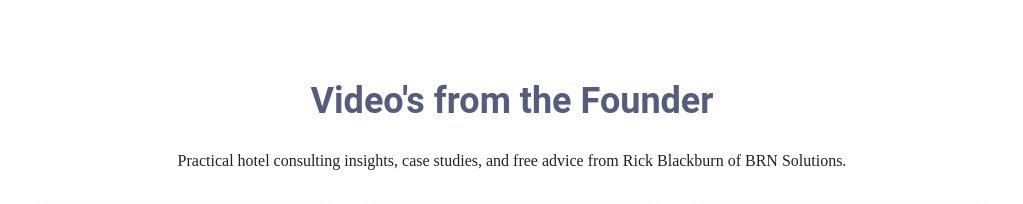
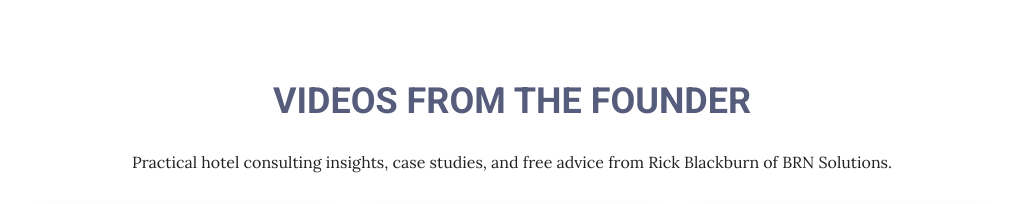
Before and after one commit to Michael-Mount/ricks-advice, a plain HTML site: page index.html in a window 1280 px wide. Shown: the top 204 px of the page, without its empty margins (128-1151 px from the left). Drawn offline with Linux system fonts and the light colour scheme; grey boxes are pictures that could not be loaded.

Commit message:
imported google fonts to match site

```diff
--- a/index.html
+++ b/index.html
@@ -5,6 +5,12 @@
     <meta name="viewport" content="width=device-width, initial-scale=1.0" />
     <title>Rick's Advice Video Gallery</title>
 
+    <link rel="preconnect" href="https://fonts.googleapis.com" />
+    <link rel="preconnect" href="https://fonts.gstatic.com" crossorigin />
+    <link
+      href="https://fonts.googleapis.com/css2?family=Lora:ital,wght@0,400..700;1,400..700&family=Roboto:ital,wght@0,100..900;1,100..900&display=swap"
+      rel="stylesheet"
+    />
     <style>
       body {
         margin: 0;
@@ -28,14 +34,21 @@
 
       .ricks-advice-header h2 {
         font-size: 36px;
-        color: #565C7C;
-        font-family: Roboto;
+        color: #565c7c;
+        font-family: "Roboto", sans-serif;
+        font-optical-sizing: auto;
+        font-style: normal;
+        font-variation-settings: "wdth" 100;
+        text-transform: uppercase;
       }
 
       .ricks-advice-header p {
         font-size: 16px;
         color: #212121;
-        font-family: Lora;
+        font-family: "Lora", serif;
+        font-optical-sizing: auto;
+
+        font-style: normal;
       }
 
       .video-grid {
@@ -103,7 +116,7 @@
   <body>
     <section class="ricks-advice">
       <div class="ricks-advice-header">
-        <h2>Video's from the Founder</h2>
+        <h2>Videos from the Founder</h2>
         <p>
           Practical hotel consulting insights, case studies, and free advice
           from Rick Blackburn of BRN Solutions.
@@ -172,8 +185,9 @@
             ></iframe>
           </div>
           <div class="video-content">
-            <h3>What is the Toughest Challenge for Commercial Leaders Today?</h3>
-
+            <h3>
+              What is the Toughest Challenge for Commercial Leaders Today?
+            </h3>
           </div>
         </article>
 
```
